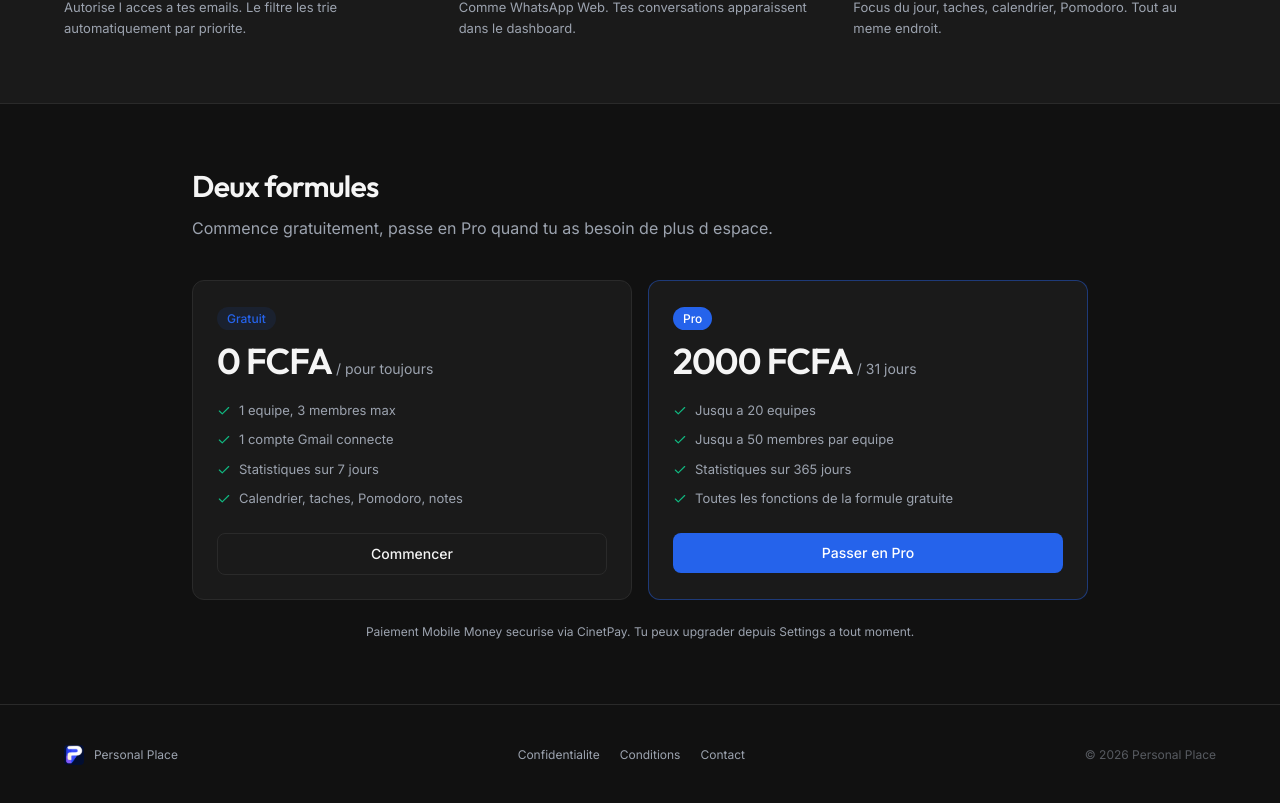
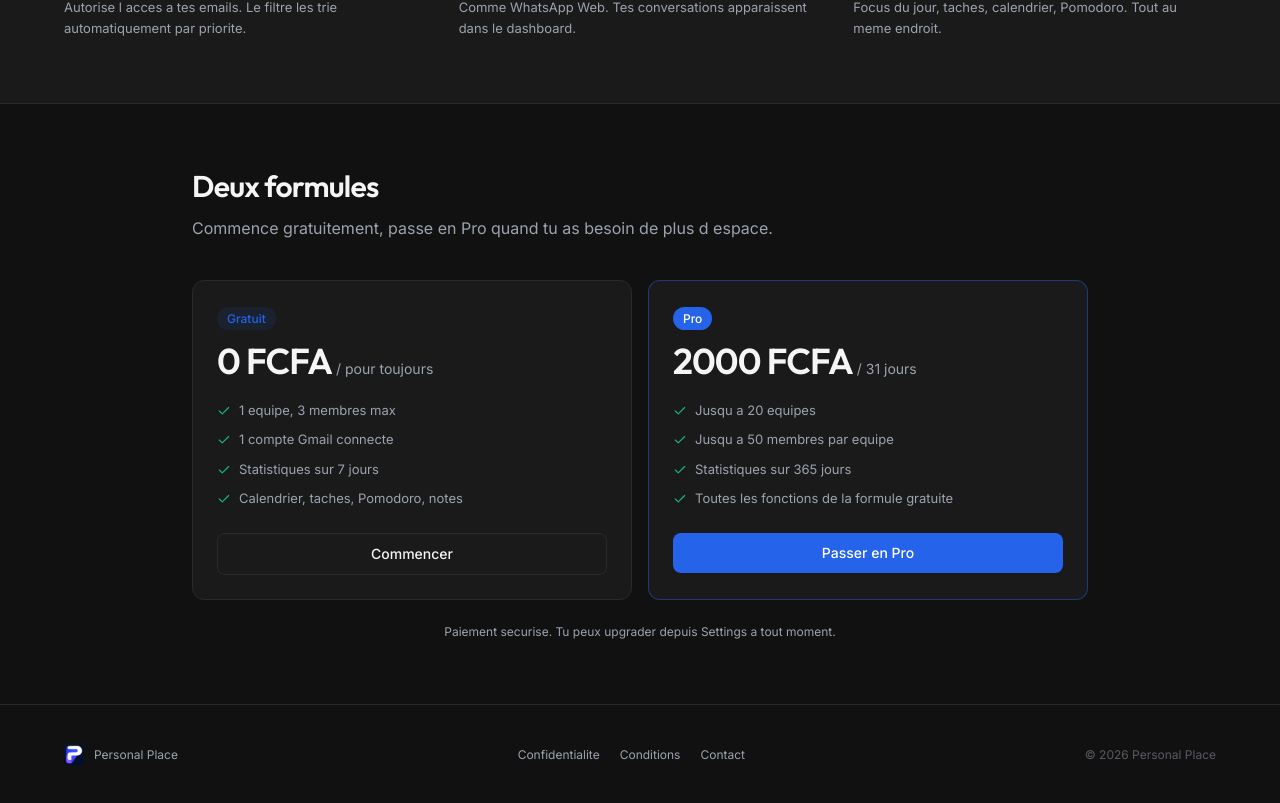
Before and after one commit to Lefurtif221/command-center-SAAS-dashboard-, a React (Vite) app: page / in a window 1280 px wide. Shown: the part 1453-2256 px from the top of the page. Built offline with nearby package versions, Linux system fonts and the light colour scheme; no server answers.

Commit message:
copy: sans marque de paiement, on souligne la securite et les avantages Pro

```diff
--- a/src/components/dashboard/UpgradeButton.jsx
+++ b/src/components/dashboard/UpgradeButton.jsx
@@ -19,7 +19,7 @@ export default function UpgradeButton({ label = 'Passer en Pro', size = 'md' })
       if (err.status === 503 || err.apiCode === 'PAY_NOT_CONFIGURED') {
         setError('Le paiement en ligne arrive bientot.')
       } else if (err.apiCode === 'PAY_INIT_FAILED') {
-        setError("Le guichet CinetPay n'a pas repondu. Reessaie dans un instant.")
+        setError('Le service de paiement n a pas repondu. Reessaie dans un instant.')
       } else {
         setError(err.message || 'Une erreur est survenue')
       }
--- a/src/pages/DashboardPage.jsx
+++ b/src/pages/DashboardPage.jsx
@@ -199,7 +199,7 @@ export default function DashboardPage() {
                         <span style={{ color: 'var(--color-muted)' }} className="text-xs"> / 31 jours</span>
                       </p>
                       <p className="text-[11px] mb-3" style={{ color: 'var(--color-muted)' }}>
-                        Paiement Mobile Money securise via CinetPay. Annulable a tout moment.
+                        Paiement securise. Annulable a tout moment.
                       </p>
                       <UpgradeButton />
                     </div>
--- a/src/pages/LandingPage.jsx
+++ b/src/pages/LandingPage.jsx
@@ -165,7 +165,7 @@ export default function LandingPage() {
             </div>
           </div>
           <p className="mt-6 text-xs text-center" style={{ color: 'var(--color-muted)' }}>
-            Paiement Mobile Money securise via CinetPay. Tu peux upgrader depuis Settings a tout moment.
+            Paiement securise. Tu peux upgrader depuis Settings a tout moment.
           </p>
         </div>
       </section>
```
